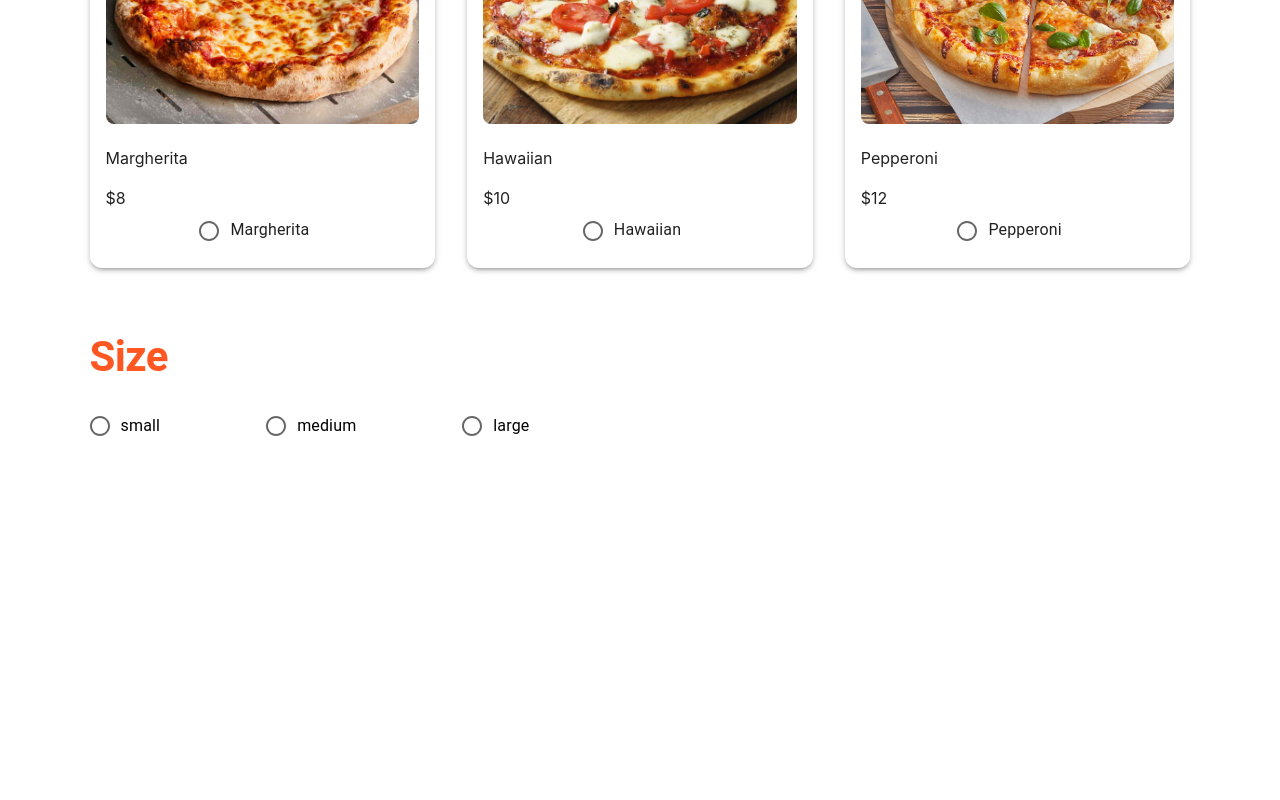
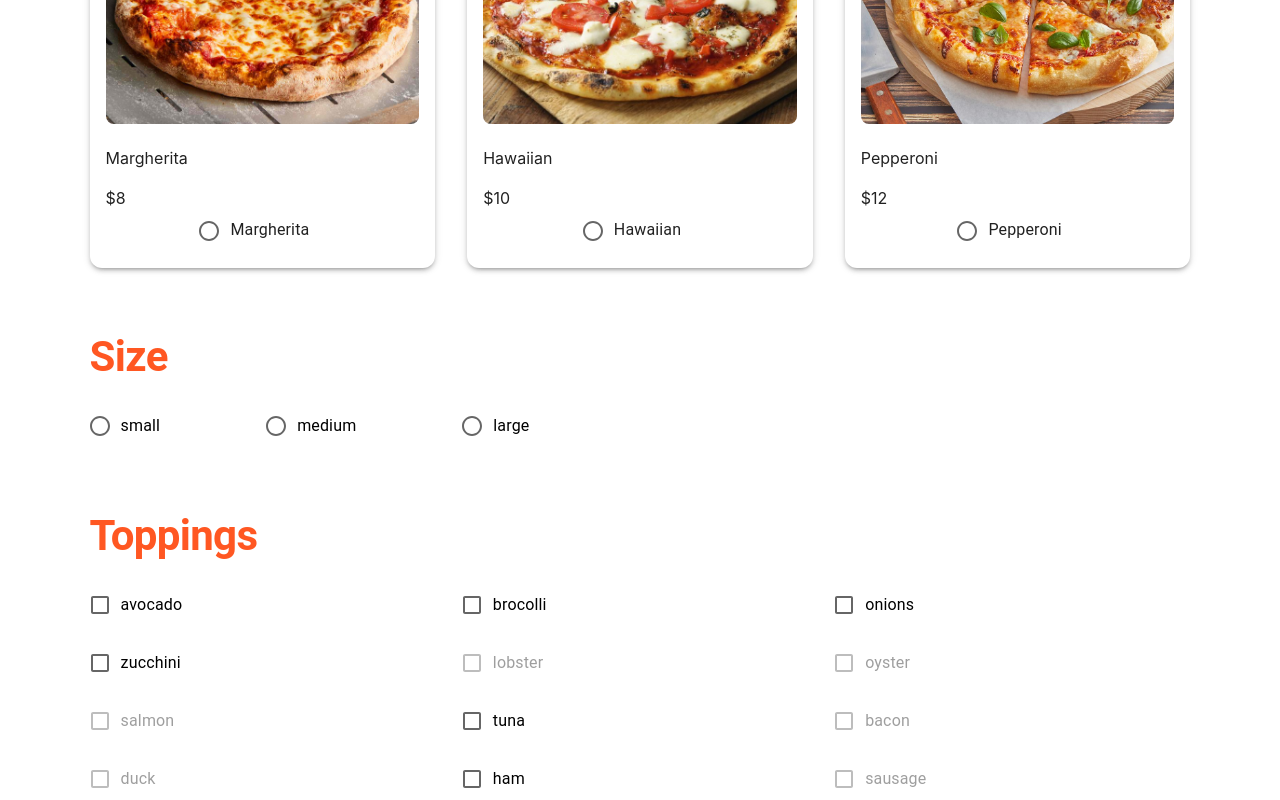
Before and after one commit to raditya-rizky/the-pizza, a React (Vite) app: page / in a window 1280 px wide. Shown: the part 258-1058 px from the top of the page. Before the commit the page ends 860 px from the top, so only its background shows below. Built offline with nearby package versions, Linux system fonts and the light colour scheme.

Commit message:
chore: add toppings section

```diff
--- a/src/App.tsx
+++ b/src/App.tsx
@@ -2,6 +2,8 @@ import { ThemeProvider, createTheme } from '@mui/material';
 import { Pizza } from './assets/components/pizza';
 import { deepOrange } from '@mui/material/colors';
 import { Size } from './assets/components/size';
+import { Toppings } from './assets/components/toppings';
+import availableToppings from "./assets/pizza.json"
 
 export default function RadioButtonsGroup() {
   const theme = createTheme({
@@ -25,6 +27,7 @@ export default function RadioButtonsGroup() {
     <ThemeProvider theme={theme}>
       <Pizza />
       <Size />
+      <Toppings toppings={availableToppings.pizza[0].toppings} />
     </ThemeProvider>
   );
 }
--- /dev/null
+++ b/src/assets/components/toppings.tsx
@@ -0,0 +1,38 @@
+import { Box, Checkbox, FormControlLabel, FormGroup, Grid, Typography } from "@mui/material";
+import variant from "../pizza.json";
+
+export function Toppings({ toppings }: { toppings: string[] }) {
+  const toppingsArray = variant.toppings.reduce((accumulator, currentValue) => {
+    const values = Object.values(currentValue)[0];
+    return accumulator.concat(values);
+  }, []);
+
+  return (
+    <Box mt={8}>
+      <Typography color={"primary"} fontSize={42} fontWeight={700} variant='h1' mb={3}>
+        Toppings
+      </Typography>
+
+      <FormGroup>
+        <Grid justifyContent={"center"} alignItems={"center"} container spacing={2}>
+          {
+            toppingsArray.map((availableTopping) => (
+              <Grid item xs={4}>
+                <FormControlLabel
+                  key={availableTopping}
+                  control={<Checkbox />}
+                  label={availableTopping}
+                  value={availableTopping}
+                  disabled={!toppings.includes(availableTopping)}
+                  sx={{
+                    color: "black",
+                  }}
+                />
+              </Grid>
+            ))
+          }
+        </Grid>
+      </FormGroup>
+    </Box>
+  )
+}
--- a/src/assets/pizza.json
+++ b/src/assets/pizza.json
@@ -44,19 +44,24 @@
       ]
     }
   ],
-  "toppings": {
+  "toppings": [
+    {
       "$1": [
         "avocado",
         "brocolli",
         "onions",
         "zucchini"
-    ],
+      ]
+    },
+    {
       "$2": [
         "lobster",
         "oyster",
         "salmon",
         "tuna"
-    ],
+      ]
+    },
+    {
       "$3": [
         "bacon",
         "duck",
@@ -64,4 +69,5 @@
         "sausage"
       ]
     }
+  ]
 }
```
Lines whose indentation alone changed are shown as unchanged.
